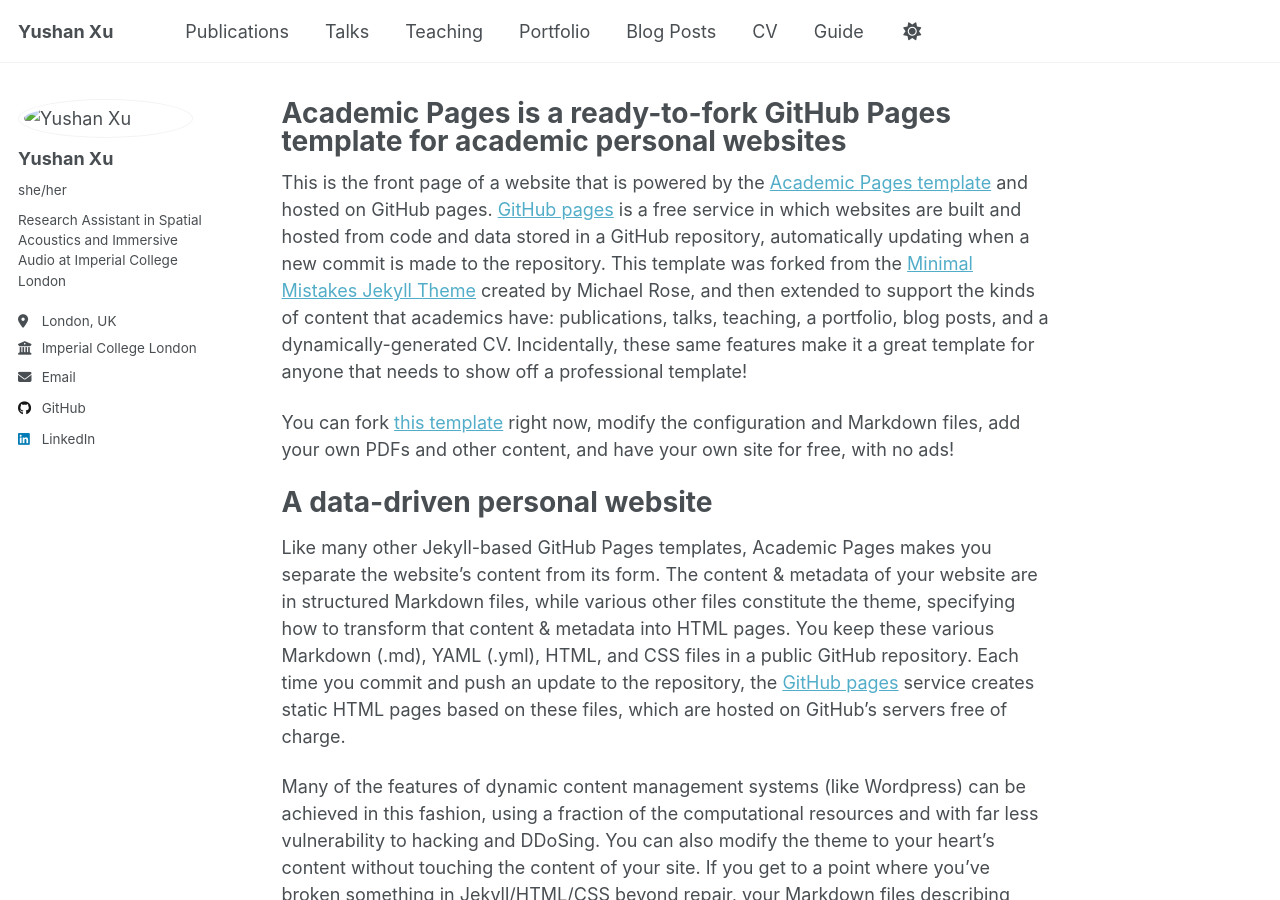
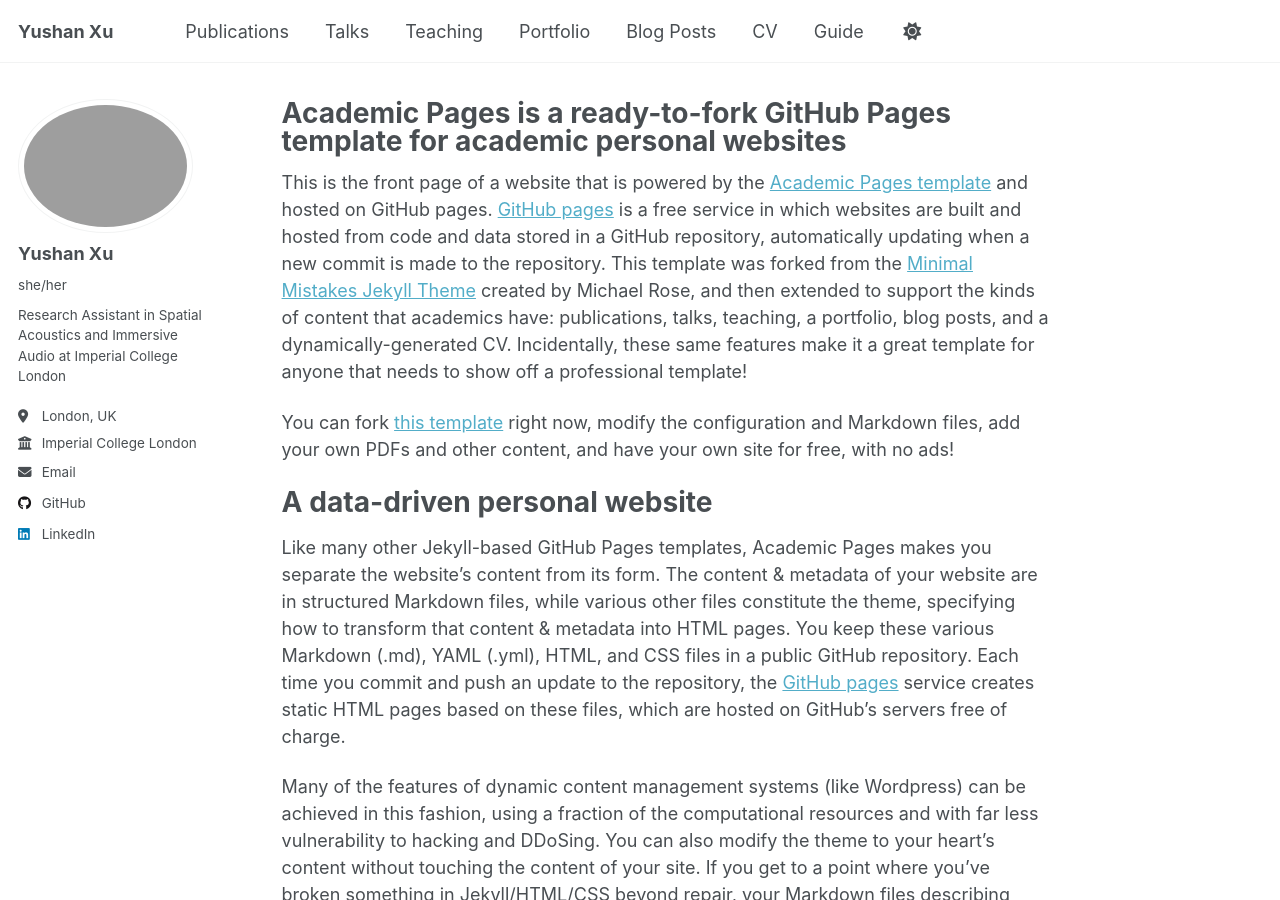
Before and after one commit to Yushan-Xu/Yushan-Xu.github.io, a Jekyll site: the page built from _pages/about.md, in a window 1280 px wide and 900 px high. Built offline with Jekyll 4.4.1, drawn with Linux system fonts in a browser that asks for light colours; a script that is not in the unit is left out.

Commit message:
Update author avatar image path in config

```diff
--- a/_config.yml
+++ b/_config.yml
@@ -23,7 +23,7 @@ repository               : "academicpages/academicpages.github.io"
 #               Additional customization can be done by editing /_includes/author-profile.html
 author:
   # Biographic information
-  avatar           : "images/IMG_7702.JPG"
+  avatar           : "images/profile.png"
   name             : "Yushan Xu"
   pronouns         : "she/her"
   bio              : "Research Assistant in Spatial Acoustics and Immersive Audio at Imperial College London"
```
